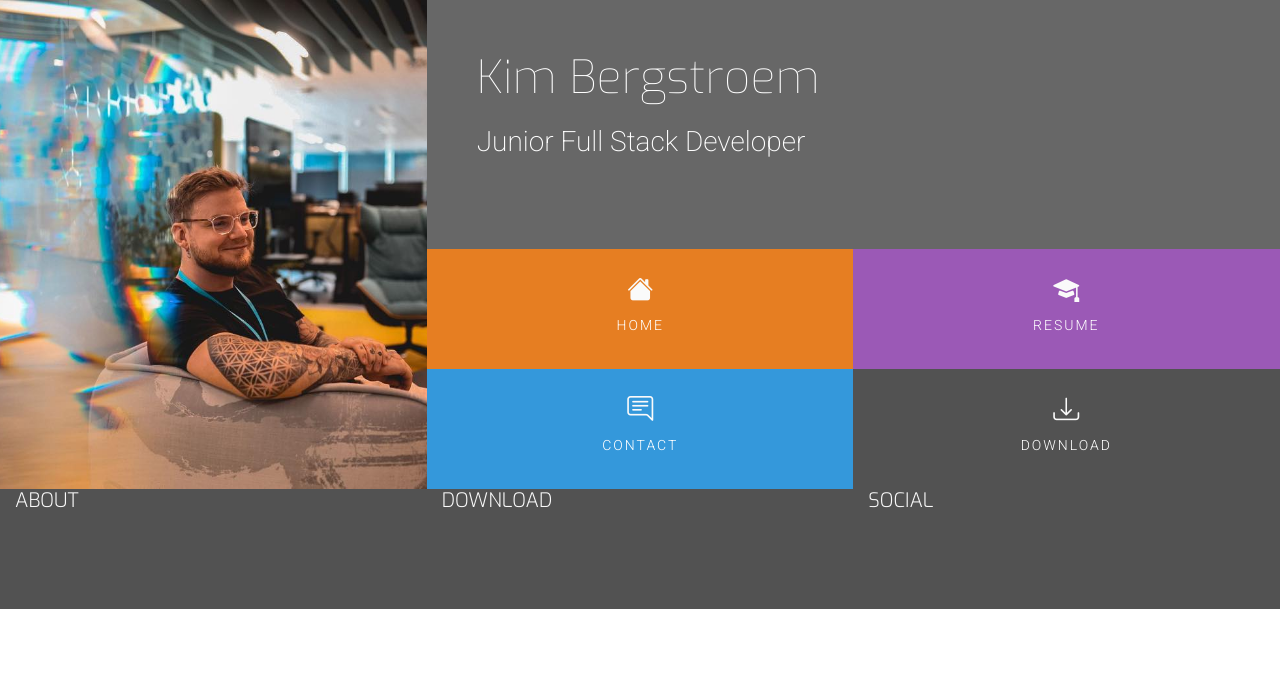
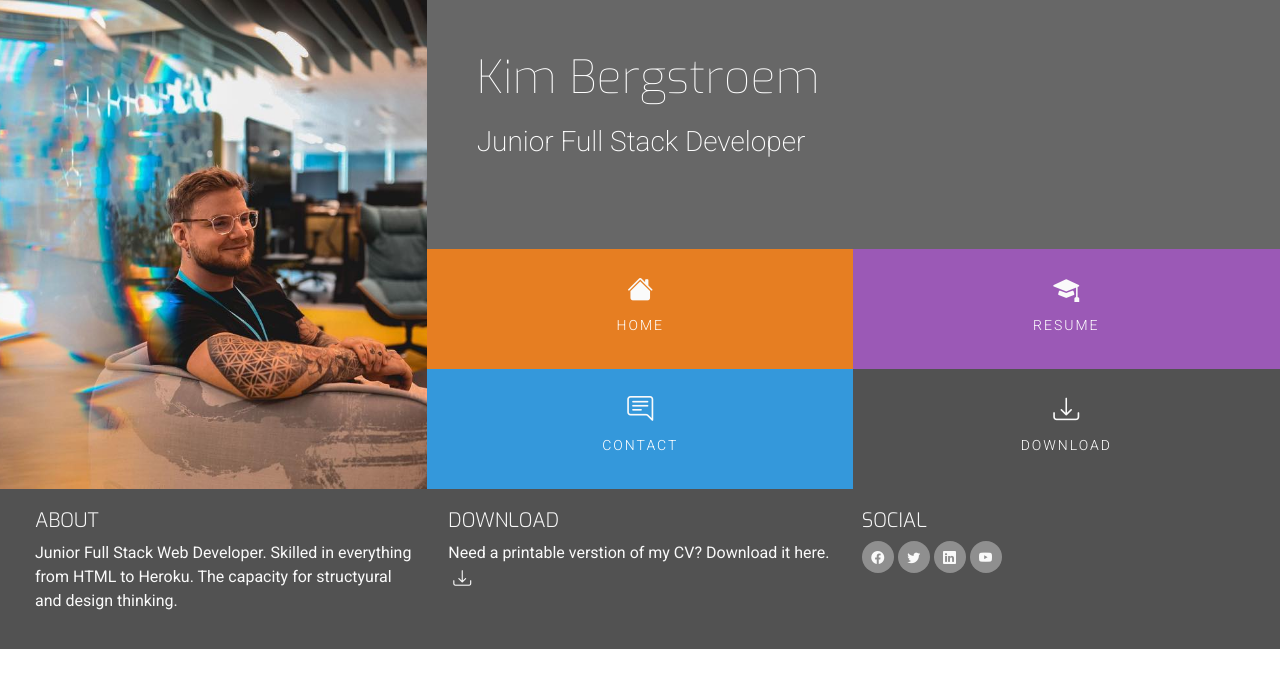
Before and after one commit to KimBergstroem/profile-Portfolio-Site, a website: page index.html in a window 1280 px wide. Drawn offline with nearby package versions, Linux system fonts and the light colour scheme.

Commit message:
Add: finished footer and added social links and content

```diff
--- a/assets/style.css
+++ b/assets/style.css
@@ -21,6 +21,10 @@ h4{
     font-family: 'Exo', sans-serif;
     font-weight: 300;
     color: #fafafa;
+}
+
+.inline-block{
+    display: inline-block;
 }
 
 /*----------------------------------------------Colors */
@@ -138,9 +142,57 @@ header {
 
 /*----------------------------------------------Footer */
 
-footer{
+footer {
     background-color: #525252;
     color: #fafafa;
     min-height: 120px;
     margin: 0;
 }
+
+.footer-details{
+    padding: 20px;
+}
+
+.cv-pdf i {
+    font-size: 18px;
+    color: #fafafa;
+    text-align: center;
+    padding-left: 5px;
+    transition: all 0.35s ease-in-out;
+    -moz-transition: all 0.35s ease-in-out;
+    -webkit-transition: all 0.35s ease-in-out;
+    -o-transition: all 0.35s ease-in-out;
+}
+
+.cv-pdf i:hover {
+    color: #e84610;
+}
+
+.social-links {
+    padding-bottom: 15px;
+}
+
+.social-links li a i {
+    display: block;
+    width: 32px;
+    height: 32px;
+    padding: 10px 0;
+    border-radius: 50%;
+    font-size: 13px;
+    line-height: 7px;
+    text-align: center;
+    color: #fafafa;
+    background: #8f8f8f;
+    transition: all 0.35s ease-in-out;
+    -moz-transition: all 0.35s ease-in-out;
+    -webkit-transition: all 0.35s ease-in-out;
+    -o-transition: all 0.35s ease-in-out;
+}
+
+.social-links li a i:hover {
+    background: #e84610;
+}
+
+#footer-details {
+    padding: 20px;
+}
--- a/index.html
+++ b/index.html
@@ -59,15 +59,53 @@
 
 
   <footer class="container-fluid">
-    <div class="row">
+    <div class="footer-details row">
       <div class="col-sm-4">
         <h5 class="uppercase general-sub">About</h5>
+        <p class="inline-block">
+          Junior Full Stack Web Developer. Skilled in everything from HTML to Heroku.
+          The capacity for structyural and design thinking.
+        </p>
       </div>
       <div class="col-sm-4">
         <h5 class="uppercase general-sub">Download</h5>
+        <p class="inline-block">
+          Need a printable verstion of my CV? Download it here.
+          <a href="#" target="_blank" class="cv-pdf">
+            <i class="bi bi-download" aria-hidden="true"></i>
+            <span class="sr-only">Download link.</span>
+          </a>
+        </p>
       </div>
       <div class="col-sm-4">
         <h5 class="uppercase general-sub">Social</h5>
+        <ul class="list-inline social-links">
+
+          <li class="list-inline-item">
+            <a href="#" target="_blank">
+              <i class="bi bi-facebook" aria-hidden="true"></i>
+              <span class="sr-only">Facebook</span></a>
+          </li>
+
+          <li class="list-inline-item">
+            <a href="#" target="_blank">
+              <i class="bi bi-twitter" aria-hidden="true"></i>
+              <span class="sr-only">Twitter</span></a>
+          </li>
+
+          <li class="list-inline-item">
+            <a href="#" target="_blank">
+              <i class="bi bi-linkedin" aria-hidden="true"></i>
+              <span class="sr-only">LinkedIn</span></a>
+          </li>
+
+          <li class="list-inline-item">
+            <a href="#" target="_blank">
+              <i class="bi bi-youtube" aria-hidden="true"></i>
+              <span class="sr-only">Youtube</span></a>
+          </li>
+
+        </ul>
       </div>
     </div>
 
```
